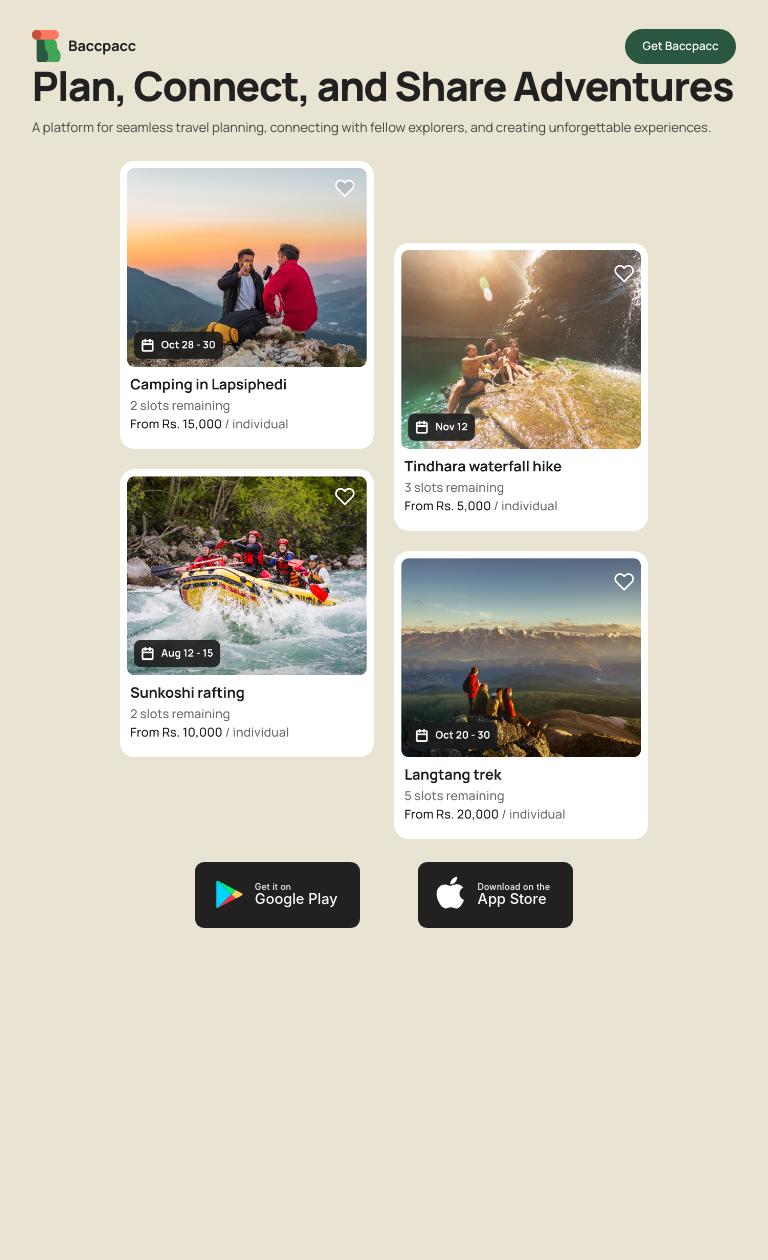
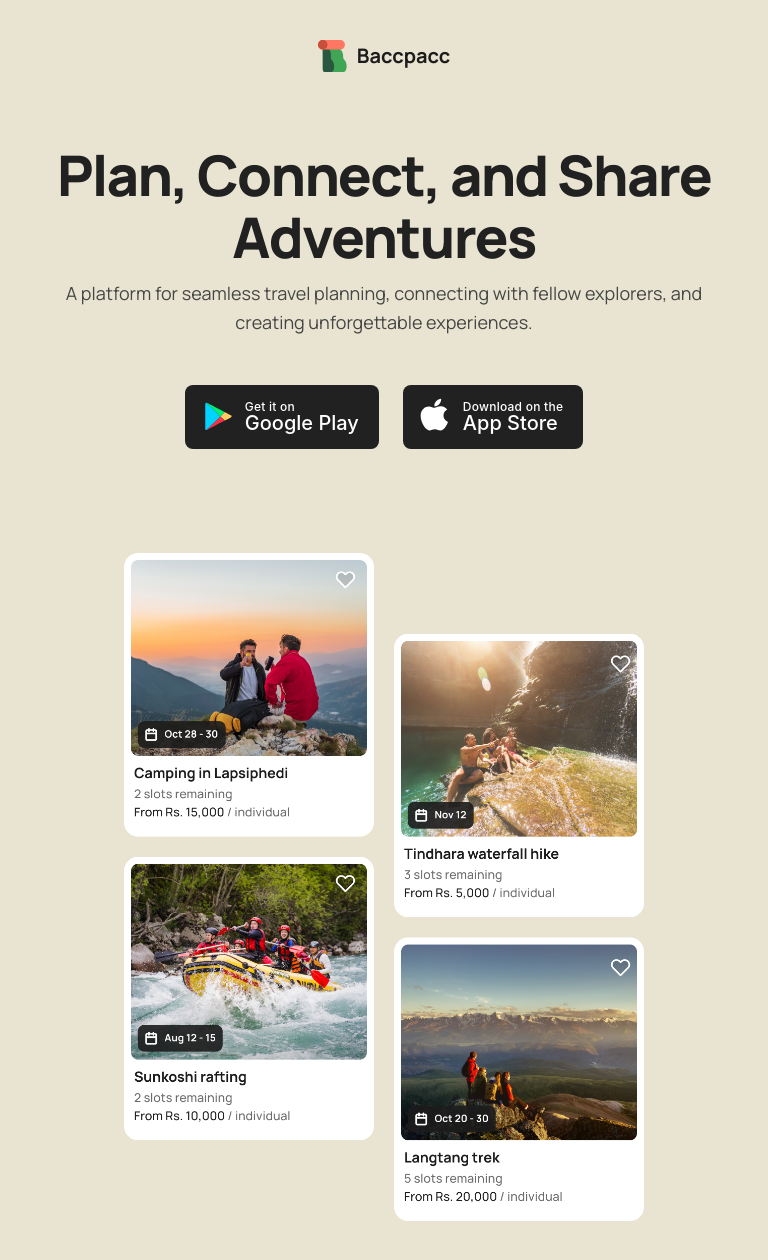
Before and after one commit to OttrTechnology/baccpacc-landing, a React (Vite) app: page / in a window 768 px wide. Shown: the top 1260 px of the page. Before the commit the page ends 934 px from the top, so only its background shows below. Built offline with nearby package versions, Linux system fonts and the light colour scheme.

Commit message:
changed mobile view and css

```diff
--- a/src/App.scss
+++ b/src/App.scss
@@ -1,36 +1,18 @@
 *,*::before, *::after {
     box-sizing: border-box;
     margin: 0;
-    font-size: 14px;
 }
 
-//@media queries are only in App.scss and body.styles.scss
-@media only screen and (max-width: 400px) {
+
+//@media queries are also used in header.styles.scss, body.styles.scss, content.styles.scss, content-header.styles.scss
+@media only screen and (max-width: 767px) {
     *,*::before, *::after {
-        font-size: 10px;
+        font-size: 13px;
     }
 }
 
-@media only screen and (min-width: 400px) {
+@media only screen and (min-width: 768px) {
     *,*::before, *::after {
-        font-size: 11px;
+        font-size: 16px;
     }
 }
-
-@media only screen and (min-width: 700px) {
-    *,*::before, *::after {
-        font-size: 11.6px;
-    }
-}
-
-@media only screen and (min-width: 800px) {
-    *,*::before, *::after {
-        font-size: 13.5px;
-    }
-}
-
-// @media only screen and (min-width: 1000px) {
-//     *,*::before, *::after {
-//         font-size: 14px;
-//     }
-// }
--- a/src/components/baccpacc-modal/baccpacc-modal.styles.scss
+++ b/src/components/baccpacc-modal/baccpacc-modal.styles.scss
@@ -14,8 +14,12 @@
 
 }
 
+.modal {
+  position: absolute;
+  left: 0;
+}
+
 .modal-content {
-
     display: flex;
     flex-direction: column;
     align-items: center;
--- a/src/components/body/body.component.tsx
+++ b/src/components/body/body.component.tsx
@@ -4,43 +4,23 @@ import { Grid } from '@mantine/core';
 
 import { useMediaQuery } from 'react-responsive'
 import "./body.styles.scss";
-import ContentHeader from "../content-header/content-header.component";
-
-import StoreButton, {BUTTON_TYPES} from "../store button/store-button.component";
 
 
 
 const Body = () => {
 
-    //useMediaQuery is only used here for component rearragenment for mobile view
-    const isTabletOrMobile = useMediaQuery({ query: '(max-width: 1000px)' })
+    //useMediaQuery is only used here and in header.component.tsx for mobile view
+    const isTabletOrMobile = useMediaQuery({ query: '(max-width: 1023px)' })
     const col = isTabletOrMobile? 12: 5;
 
     return (
         <Grid align="center" justify="center" className="body" >
-            {
-                isTabletOrMobile? (
-                    <div className="body-content">
-                        <ContentHeader />
-                        <Grid.Col span={col} className="trip-img-container">
-                            <img src= {Trips} className="trips" alt="trips" />
-                        </Grid.Col>
-                        <Grid.Col span={col} className="mobile-footer">
-                            <StoreButton buttonType= {BUTTON_TYPES.google} />
-                            <StoreButton buttonType= {BUTTON_TYPES.apple} />
-                        </Grid.Col>
-                    </div>
-
-                ): (
-                    <>
-                        <Content col={col} />
-                        <Grid.Col span={col}>
-                            <img src= {Trips} className="trips" alt="trips" />
-                        </Grid.Col>
-                    </>
-                )
-            }
-
+            <div className="body-content">
+                <Content col={col} />
+                <Grid.Col span={col} className="trips-img-container">
+                    <img src= {Trips} className="trips" alt="trips" />
+                </Grid.Col>
+            </div>
         </Grid>
     )
 }
--- a/src/components/body/body.styles.scss
+++ b/src/components/body/body.styles.scss
@@ -1,36 +1,37 @@
 .body {
     margin-top: auto;
     margin-bottom: auto;
-    // padding: 4px 0 0 0;
-    box-sizing: border-box;
+}
+
+.body-content {
+    padding-top: 4rem;
+    padding-bottom: 5.37rem;
+    display: flex;
+    align-items: center;
+    justify-content: center;
 }
 
 .trips {
-    width: 85%;
-    margin-left: 5.25rem;
-    margin-bottom: 2rem;
+    width: 95.44%;
+    margin-left: 1.625rem;
 }
 
-//@media queries are only in App.scss and body.styles.scss
-@media only screen and (max-width: 1000px) {
+//general styles for mobile/tablet view
+@media only screen and (max-width: 1023px) {
 
     .body-content {
-        display: flex;
-        flex-direction: column;
-        justify-content: space-between;
-        min-height: 70vh;
+         display: flex;
+         flex-direction: column;
     }
 
     .trips {
-        width: 75%;
-        margin: 0;
+        width: 74%;
+        margin: 0 auto;
     }
 
-    .trip-img-container {
+    .trips-img-container {
         align-items: center;
-        justify-content: center;
         display: flex;
-        margin: 1rem 0;
     }
 
     .mobile-footer {
@@ -40,16 +41,9 @@
     }
 }
 
-//this @media is for bigger button sizes for tablet view
-@media only screen and (min-width: 700px) {
-
-    //class store-button is from store button component
-    .store-button {
-        font-size: 18px;
+//so that the picture doesnt get too small in small screen
+@media only screen and (max-width: 767px) {
+    .trips {
+        width: 90%;
     }
-
-    .mobile-footer {
-        column-gap: 5em;
-    }
-
 }
--- a/src/components/content-header/content-header.styles.scss
+++ b/src/components/content-header/content-header.styles.scss
@@ -16,3 +16,9 @@
     line-height: 160%; /* 1.8rem */
 
 }
+
+@media only screen and (max-width: 1023px) {
+    .content-main {
+        text-align: center;
+    }
+}
--- a/src/components/content/content.styles.scss
+++ b/src/components/content/content.styles.scss
@@ -8,4 +8,13 @@
 .content-footer {
     display: flex;
     column-gap: 1.5rem;
+    margin-bottom: 5rem;
+    flex-wrap: wrap;
+    row-gap: 1.5rem;
 }
+
+@media only screen and (max-width: 1023px) {
+    .content-footer {
+        justify-content: center;
+    }
+}
--- a/src/components/header/header.component.tsx
+++ b/src/components/header/header.component.tsx
@@ -1,15 +1,25 @@
+import { useMediaQuery } from 'react-responsive'
+
 import BaccpaccModal from "../baccpacc-modal/baccpacc-modal";
 import Logo from "../logo/logo.component";
+
 import "./header.styles.scss";
 
 const Header = () => {
+
+    //useMediaQuery is only used here and in body.component.tsx for mobile view
+    const isTabletOrMobile = useMediaQuery({ query: '(max-width: 1023px)' })
+
+
     return (
         <div className="header">
             <div className="logo-container">
                 <Logo />
                 <p>baccpacc</p>
             </div>
-            <BaccpaccModal />
+            {
+                !isTabletOrMobile && <BaccpaccModal />
+            }
         </div>
     )
 }
--- a/src/components/header/header.styles.scss
+++ b/src/components/header/header.styles.scss
@@ -20,3 +20,9 @@
         text-transform: capitalize;
     }
 }
+
+@media only screen and (max-width: 1023px) {
+    .header {
+        justify-content: center;
+    }
+}
--- a/src/components/store button/store-button.styles.scss
+++ b/src/components/store button/store-button.styles.scss
@@ -11,6 +11,7 @@
     column-gap: 0.375em;
     color: rgba(255, 255, 255, 1);
     align-items: center;
+    white-space: nowrap;
 }
 
 .store-button-text {
--- a/src/routes/home/home.styles.scss
+++ b/src/routes/home/home.styles.scss
@@ -1,9 +1,5 @@
 .home {
-    position: absolute;
-    left: 50%;
-    transform: translate(-50%);
+    margin: 0 auto;
     width: 91.66667%;
     min-height: 100vh;
-    display: flex;
-    flex-direction: column;
 }
```
